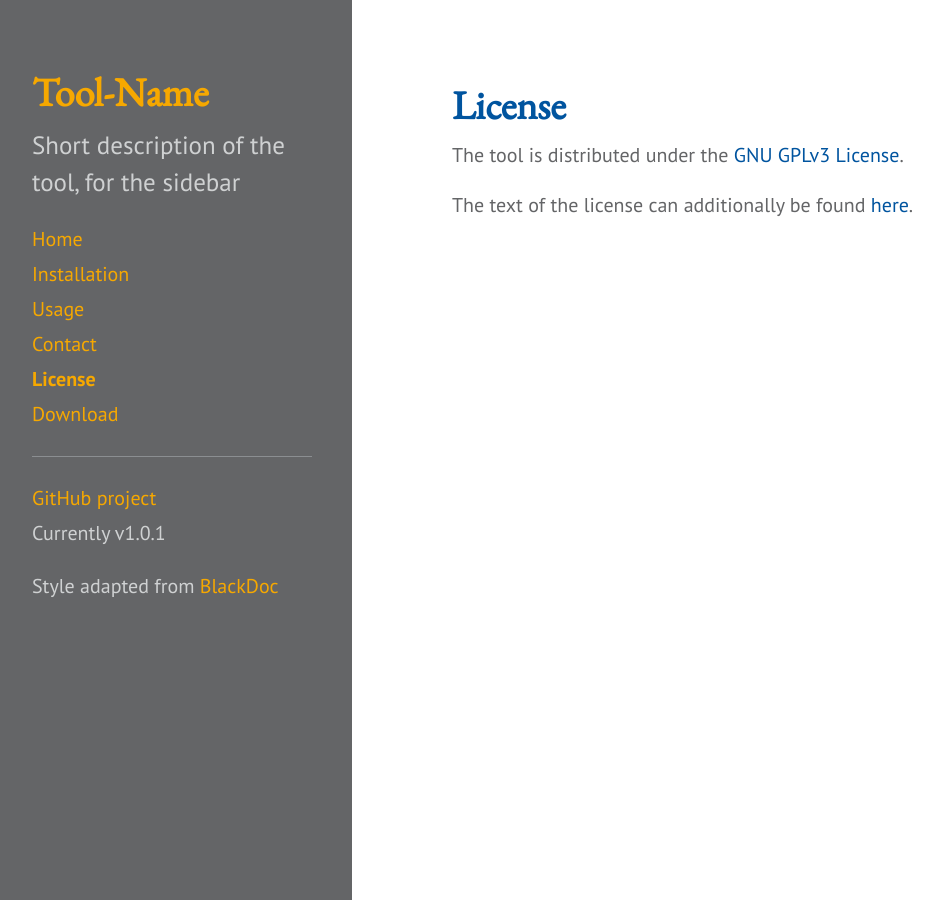
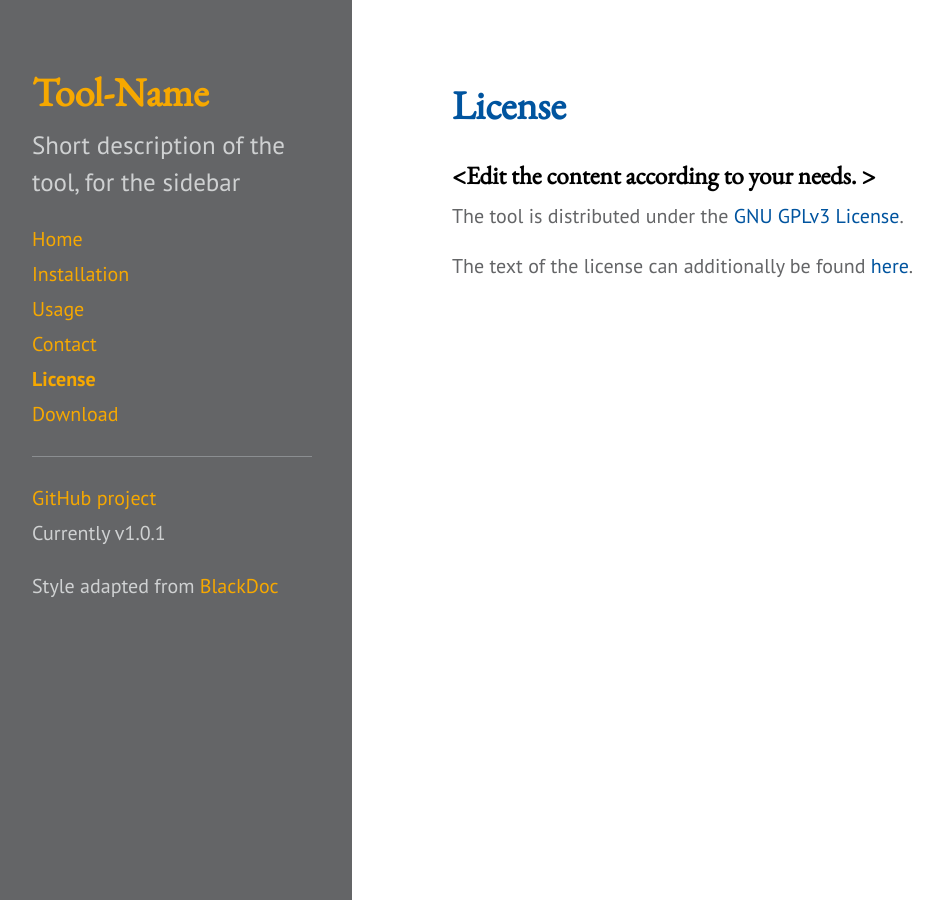
Before and after one commit to saezlab/dorothea, a Jekyll site: the page built from 4_license.md, in a window 1280 px wide. Shown: the whole page, without its empty margins (8-951 px from the left). Built offline with Jekyll 4.4.1, drawn with Linux system fonts in a browser that asks for light colours.

Commit message:
Update 4_license.md

```diff
--- a/4_license.md
+++ b/4_license.md
@@ -2,7 +2,7 @@
 layout: page
 title: License
 ---
-
+### \<Edit the content according to your needs. \>
 The tool is distributed under the [GNU GPLv3 License](https://www.gnu.org/licenses/gpl-3.0.de.html).
 
 The text of the license can additionally be found [here](https://github.com/saezlab/kinact/blob/master/LICENSE.txt).
```
